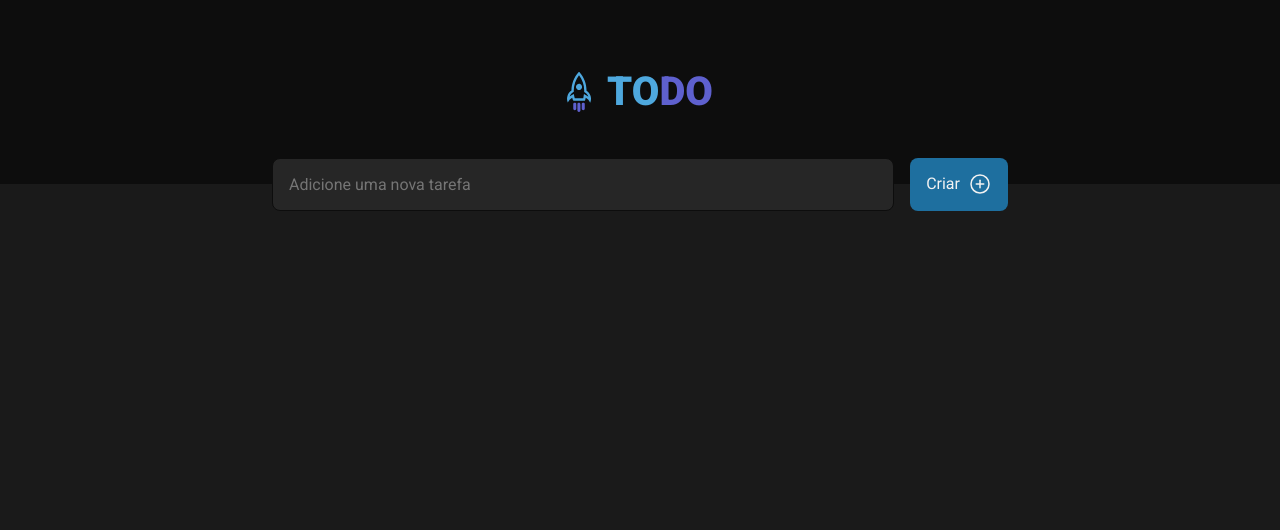
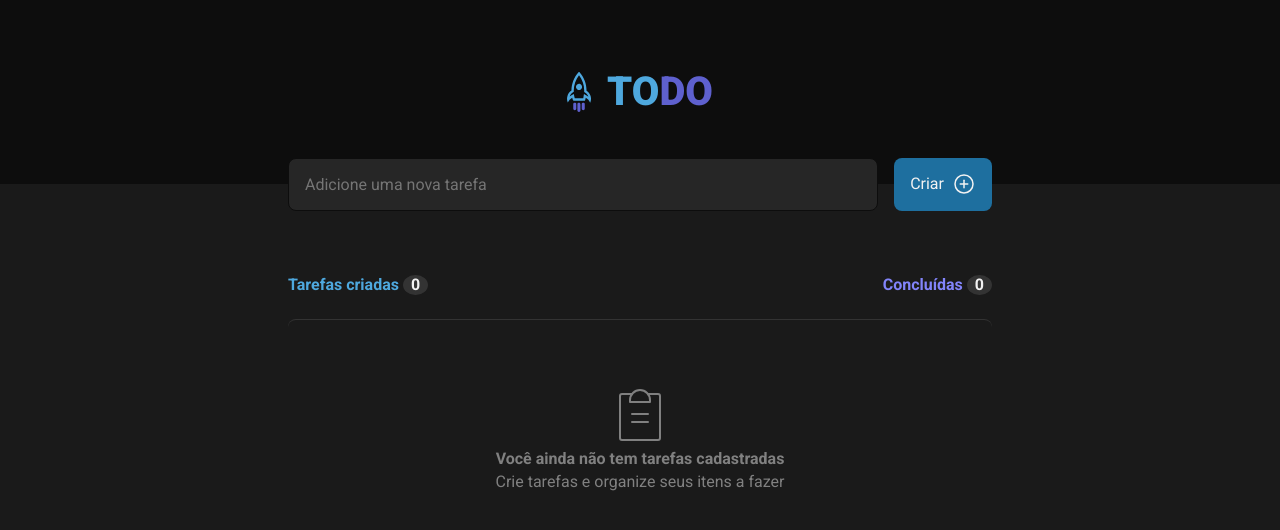
Before and after one commit to DenisLevy76/ignite-desafio1-todolist, a React (Vite) app: page / in a window 1280 px wide. Shown: the top 530 px of the page. Built offline with nearby package versions, Linux system fonts and the light colour scheme.

Commit message:
Add empty task list style

```diff
--- a/src/App.tsx
+++ b/src/App.tsx
@@ -1,8 +1,11 @@
 import { PlusCircle } from 'phosphor-react';
+import { ClipboardText } from 'phosphor-react';
 import { HeaderComponent } from './components/HeaderComponent';
 
 import styles from './styles/app.module.css';
 import './styles/reset.css';
+
+const tasks: string[] = [];
 
 export const App = () => {
   return (
@@ -20,6 +23,29 @@ export const App = () => {
             Criar <PlusCircle size={24} />
           </button>
         </form>
+
+        <section className={styles.tasks}>
+          <header>
+            <h4 className={styles['number-of-tasks']}>
+              Tarefas criadas <span>0</span>
+            </h4>
+            <h4 className={styles['done-tasks']}>
+              Concluídas <span>0</span>
+            </h4>
+          </header>
+
+          <ul className={styles['tasks__list']}>
+            {tasks.length > 0 ? (
+              tasks.map((task) => <li>{task}</li>)
+            ) : (
+              <div className={styles.tasks__empty}>
+                <ClipboardText size={64} weight="thin" />
+                <strong>Você ainda não tem tarefas cadastradas</strong>
+                <p>Crie tarefas e organize seus itens a fazer</p>
+              </div>
+            )}
+          </ul>
+        </section>
       </main>
     </div>
   );
--- a/src/styles/app.module.css
+++ b/src/styles/app.module.css
@@ -6,6 +6,7 @@
 
   max-width: 736px;
   width: 100%;
+  padding: 0 1rem;
 }
 
 .create-task-form {
@@ -35,3 +36,55 @@
   justify-content: center;
   gap: 0.5rem;
 }
+
+.tasks {
+  padding: 4rem 0;
+}
+
+.tasks > header {
+  display: flex;
+  justify-content: space-between;
+}
+
+.number-of-tasks {
+  color: var(--blue-300);
+  font-weight: bold;
+}
+
+.done-tasks {
+  color: var(--purple-300);
+  font-weight: bold;
+}
+
+.tasks > header h4 > span {
+  padding: 0.15rem 0.5rem;
+  border-radius: 50%;
+  background-color: var(--gray-400);
+  color: var(--gray-100);
+  display: inline-block;
+  font-weight: 700;
+}
+
+.tasks__list {
+  width: 100%;
+
+  border-top: 1px solid var(--gray-400);
+  border-radius: 8px;
+
+  height: 200px;
+  margin-top: 1.5rem;
+}
+
+.tasks__empty {
+  display: flex;
+  flex-direction: column;
+  align-items: center;
+  justify-content: center;
+  padding: 4rem;
+  color: var(--gray-300);
+  line-height: 140%;
+}
+
+.tasks__empty > strong {
+  font-weight: bold;
+}
```
